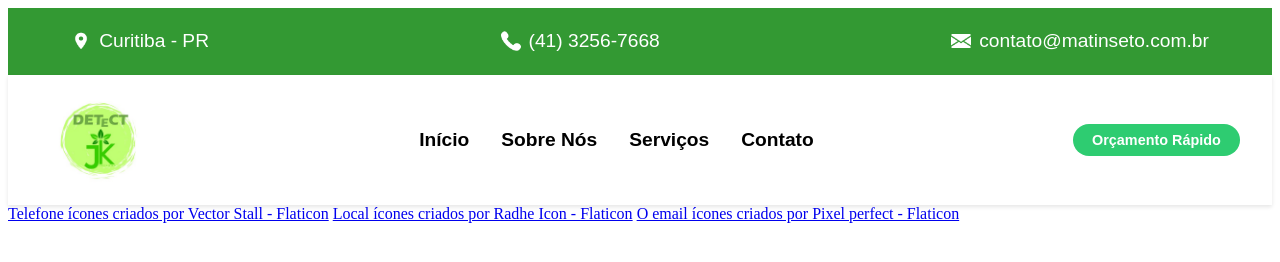
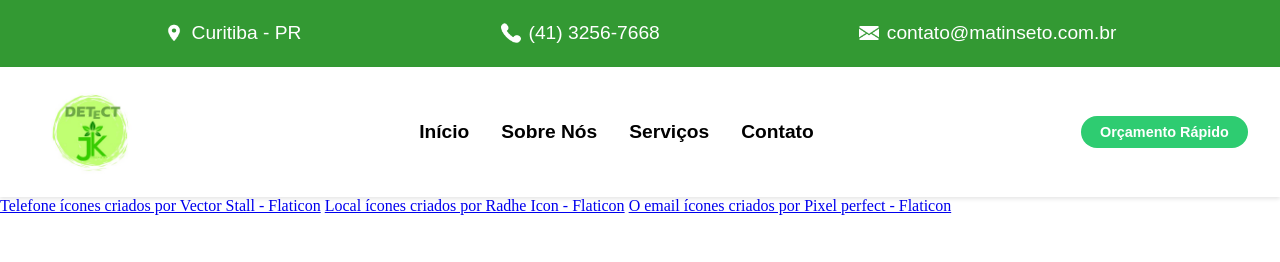
Before and after one commit to acairesm/Detect, a plain HTML site: page index.html in a window 1280 px wide. Drawn offline with Linux system fonts and the light colour scheme.

Commit message:
ainda nav bar

```diff
--- a/style.css
+++ b/style.css
@@ -1,8 +1,15 @@
+body {
+  margin: 0;
+  padding: 0;
+}
+
+
+
 .top-bar {
   background-color: #339933	;
   color: white;
   display: flex;
-  justify-content: space-between;
+  justify-content: space-around;
   align-items: center;
   padding: 1.4rem 5%; /* Aumentei as margens laterais com porcentagem */
   font-size: 1.2rem;
@@ -40,6 +47,7 @@ filter: brightness(0) saturate(100%) invert(100%);
   padding: 0.2rem 2rem;
   font-family: Arial, sans-serif;
   box-shadow: 0 2px 4px rgba(0,0,0,0.1);
+
 }
 
 .navbar-container {
@@ -83,7 +91,7 @@ filter: brightness(0) saturate(100%) invert(100%);
 
 .navbar ul li a:hover,
 .navbar ul li a.active {
-  color: #A6D785    	;
+  color: #A6D785;
 }
 
 .btn-cta {
```
